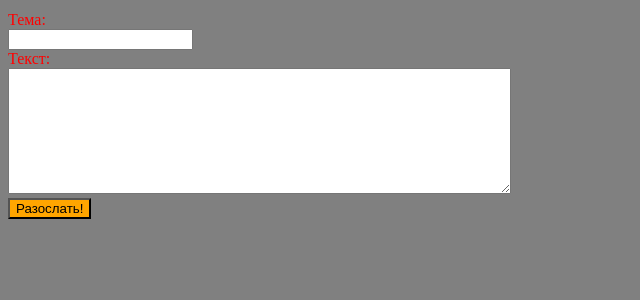
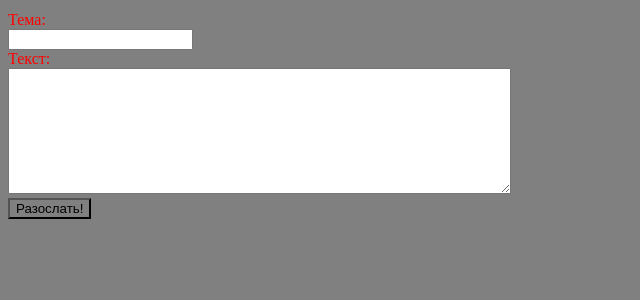
Before and after one commit to zolotukhin1984/elvis, a PHP site: page / in a window 1280 px wide. Shown: the part 260-560 px from the top of the page, without its empty margins (0-640 px from the left). Run offline with PHP 8.4, Linux system fonts and the light colour scheme.

Commit message:
Поменял цвет кнопки с оранжевого на серый

```diff
--- a/style.css
+++ b/style.css
@@ -15,5 +15,5 @@ p {
 }
 
 button {
-	background: orange;
+	background: gray;
 }
```
